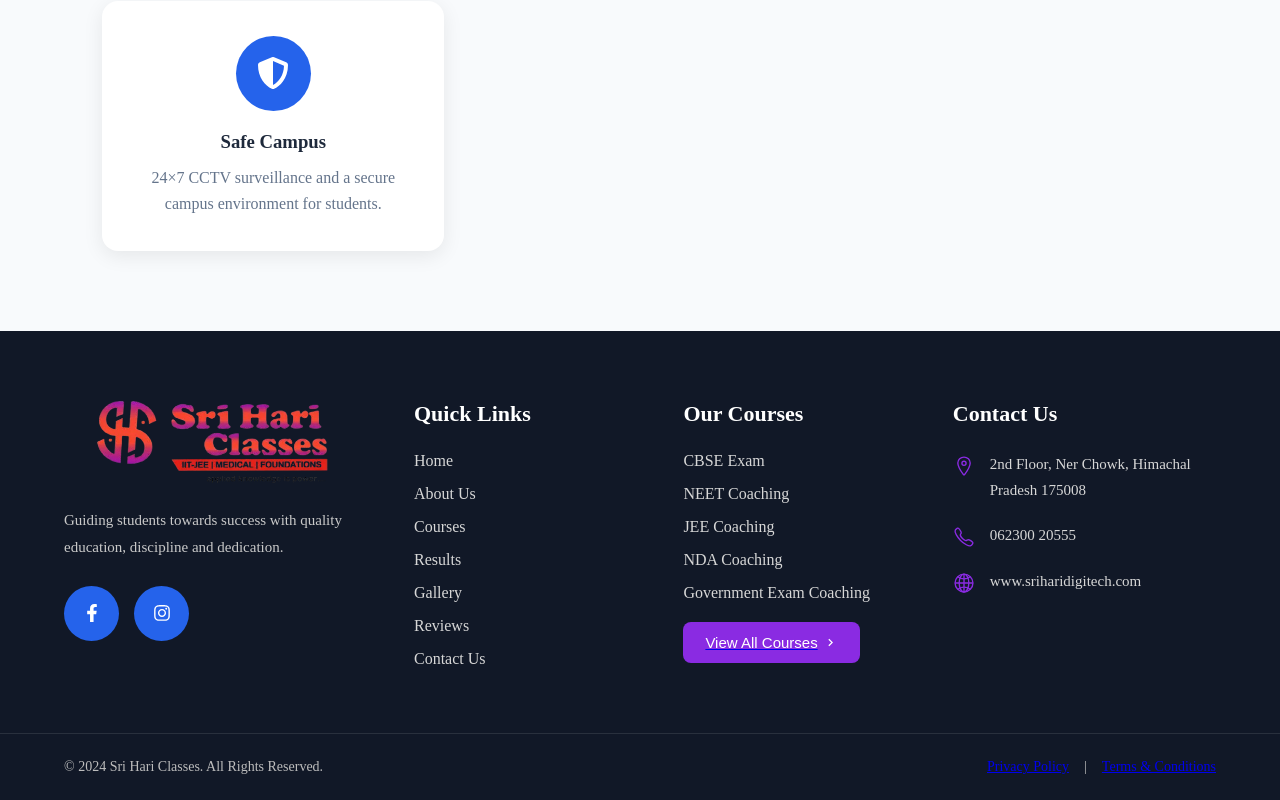
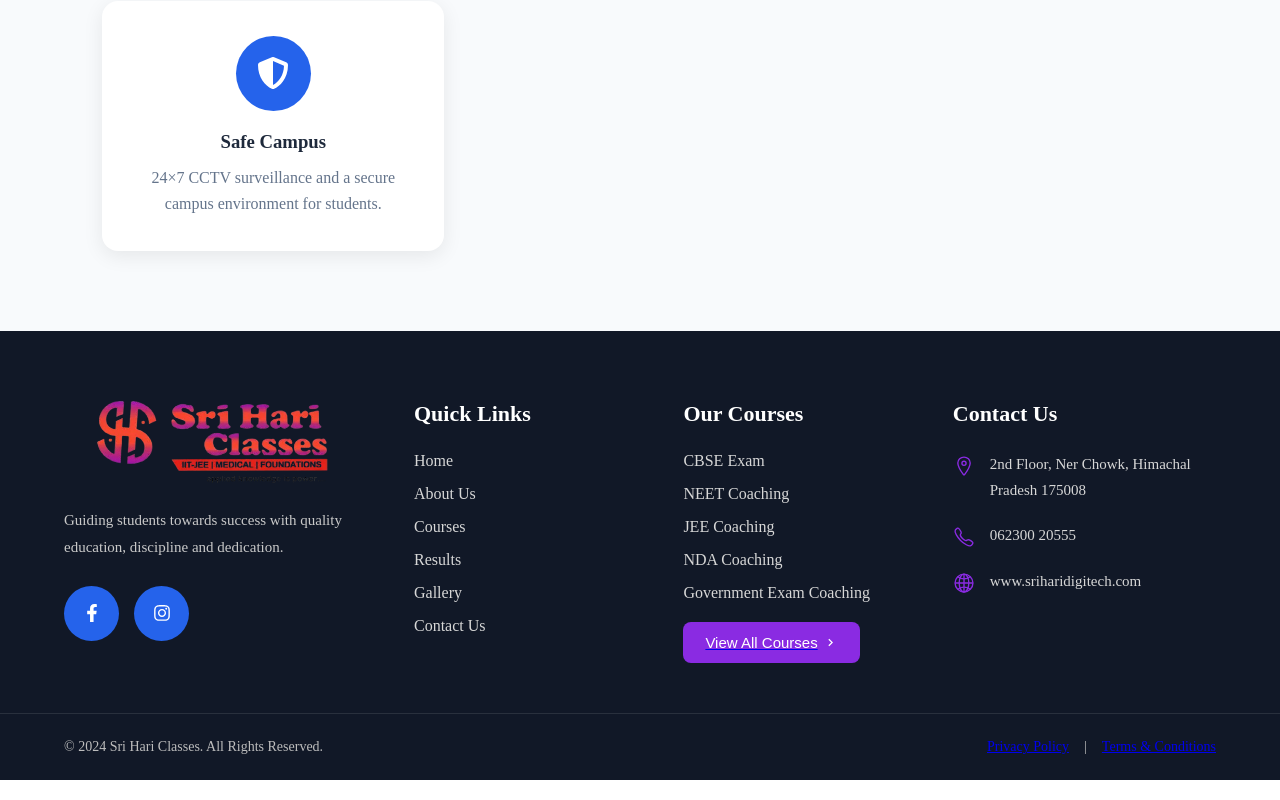
Before and after one commit to anchalkawal522-creator/shri-hari-classes-Nerchowk, a React (Vite) app: page /facilities in a window 1280 px wide. Shown: the part 960-1760 px from the top of the page. Built offline with nearby package versions, Linux system fonts and the light colour scheme.

Commit message:
links fix

```diff
--- a/src/components/FOOTER/footer.jsx
+++ b/src/components/FOOTER/footer.jsx
@@ -63,7 +63,6 @@ function Footer() {
             <li><Link to="/courses">Courses</Link></li>
             <li><Link to="/results">Results</Link></li>
             <li><Link to="/gallery">Gallery</Link></li>
-            <li><Link to="/reviews">Reviews</Link></li>
             <li><Link to="/contact">Contact Us</Link></li>
           </ul>
         </div>
```
